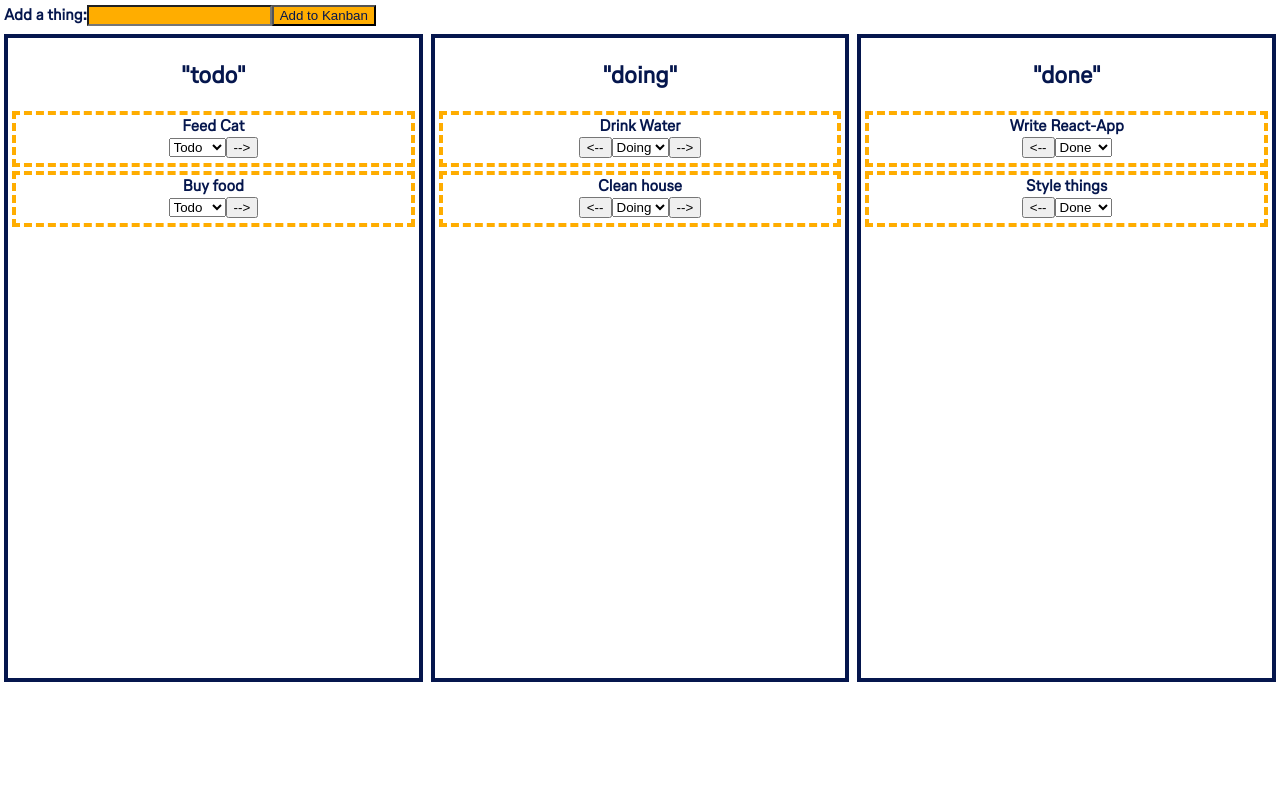
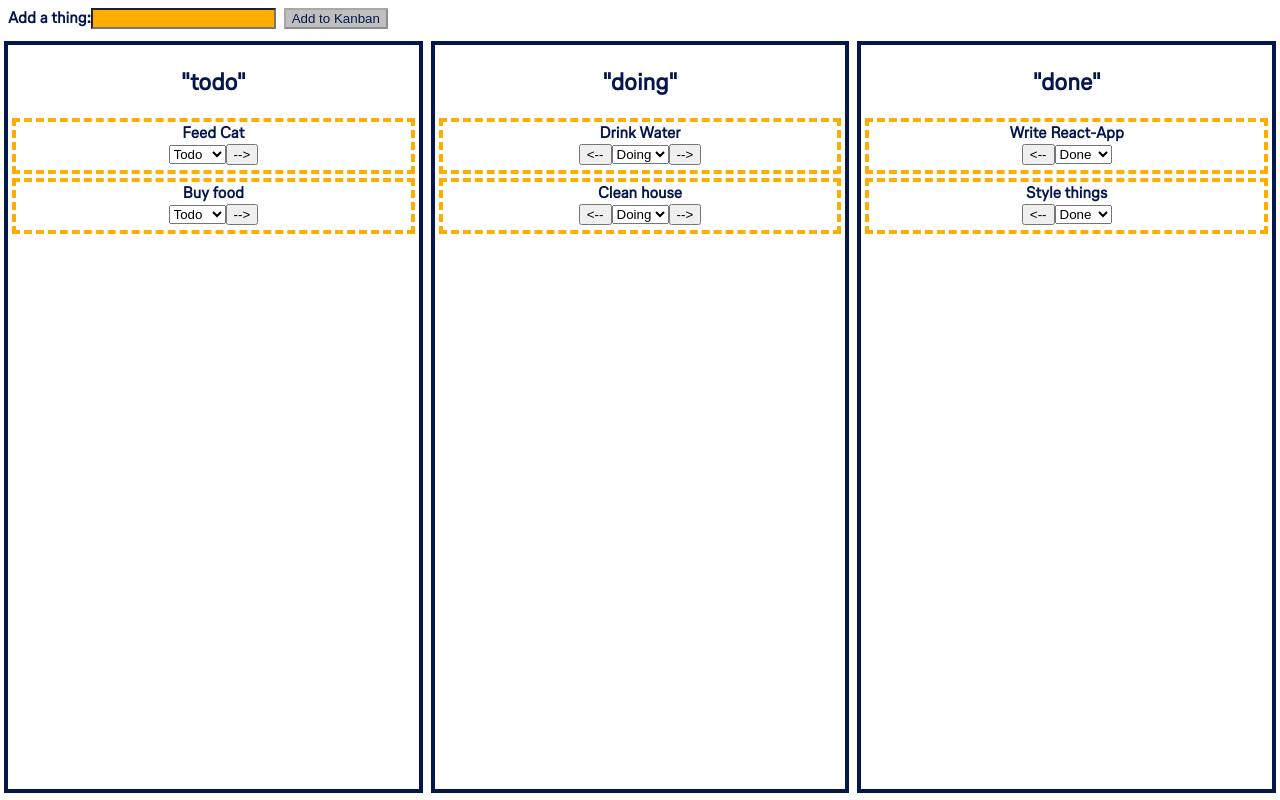
Before and after one commit to peerjuettner/KanbanBoard, a React (Create React App) app: page / in a window 1280 px wide. Built offline with nearby package versions, Linux system fonts and the light colour scheme.

Commit message:
Make columns flex properly

```diff
--- a/src/App.css
+++ b/src/App.css
@@ -1,32 +1,22 @@
 .App {
   font-family: 'Lufthansa Text'
-
 }
 
-.grid-wrapper {
+.flex-wrapper {
   display: flex;
+  flex-wrap: wrap;
   color: #05164D;
-}
-
-.row {
-  display: flex;
-  flex-direction: row;
-  flex-wrap: wrap;
-  width: 100%;
+  min-height: 95vh;
 }
 
 .column {
   margin: .25rem;
-  display: flex;
+  flex-basis: 200px;
+  flex-grow: 1;
   flex-direction: column;
-  flex-basis: 100%;
-  flex: 1;
   border: .25rem solid #05164D;
   background-color: #FFFFFF;
-  height: 80vh;
-
 }
-
 
 .card {
   height: 3rem;
@@ -50,9 +40,18 @@ input {
   color: #05164D;
 }
 
+input:disabled {
+  background-color: #88888888;
+}
+
 .control {
   margin: .25rem;
-  color: #05164D
+  color: #05164D;
+  width: 100%
+}
+
+.control>* {
+  margin: .25rem;
 }
 
 @font-face {
--- a/src/components/Controls/Controls.tsx
+++ b/src/components/Controls/Controls.tsx
@@ -17,10 +17,10 @@ export class Control extends Component<ControlProps, ControlState> {
     return (
       <form onSubmit={this.handleSubmit} className="control">
         <label>
-          Add a thing:
+          {"Add a thing:"}
           <input type="text" name="Title" value={this.state.title} onChange={this.handleChange} />
         </label>
-        <input type="submit" value="Add to Kanban" />
+        <input type="submit" value="Add to Kanban" disabled={!this.state.title} />
       </form>
     );
   }
--- a/src/components/Grid/Grid.tsx
+++ b/src/components/Grid/Grid.tsx
@@ -15,26 +15,18 @@ export class Grid extends Component<GridProps, {}> {
     const doneC = this.props.cards.filter(c => c.status === Status.Done).map(c => this.mapToCard(c));
     return (
       <>
-        <div className="grid-wrapper">
-          <div className="row">
+        <div className="flex-wrapper">
           <div className="column">
-              <div className="todo-column">
             <h2 className="column-title">"todo"</h2>
             {todoC}
           </div>
-            </div>
           <div className="column">
-              <div className="doing-column">
             <h2 className="column-title">"doing"</h2>
             {doingC}
           </div>
-            </div>
           <div className="column">
-              <div className="done-column">
             <h2 className="column-title">"done"</h2>
             {doneC}
-              </div>
-            </div>
           </div>
         </div>
       </>
```
Lines whose indentation alone changed are shown as unchanged.
